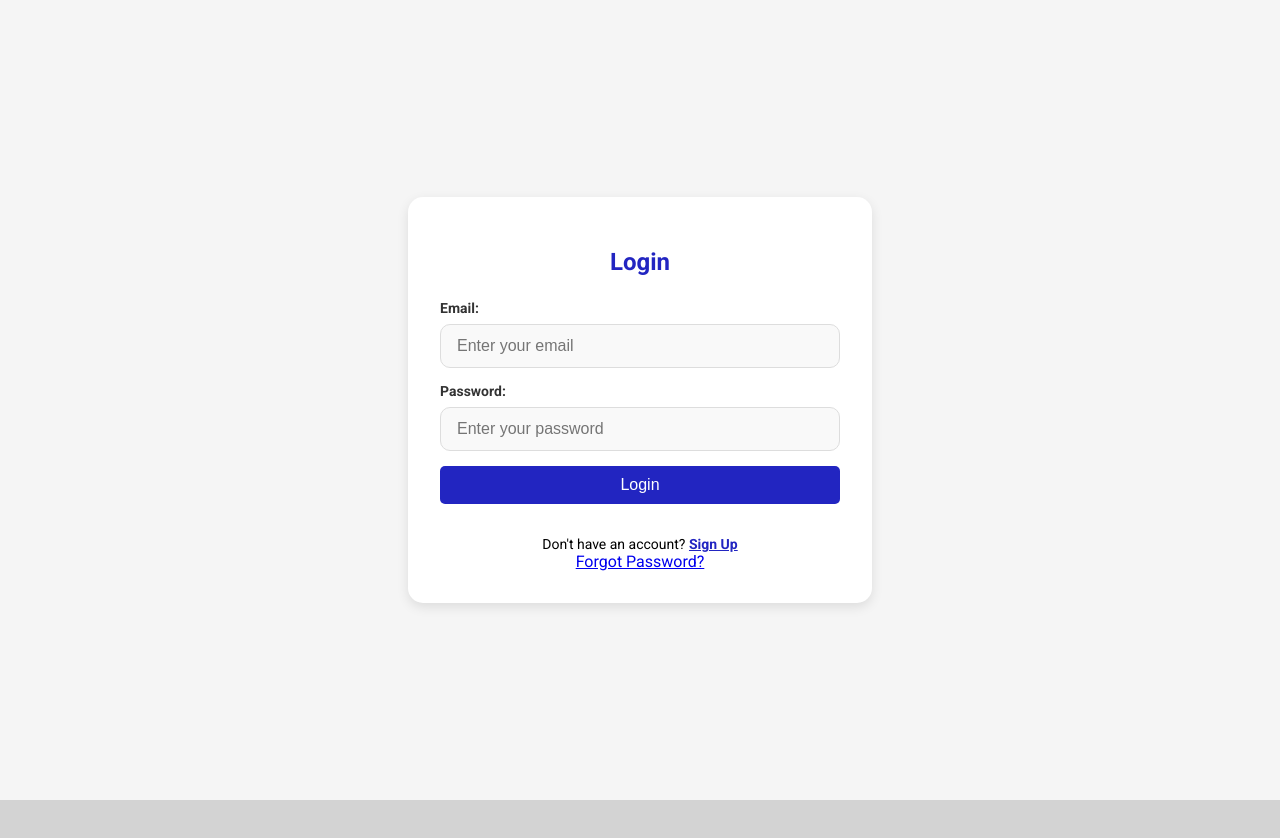
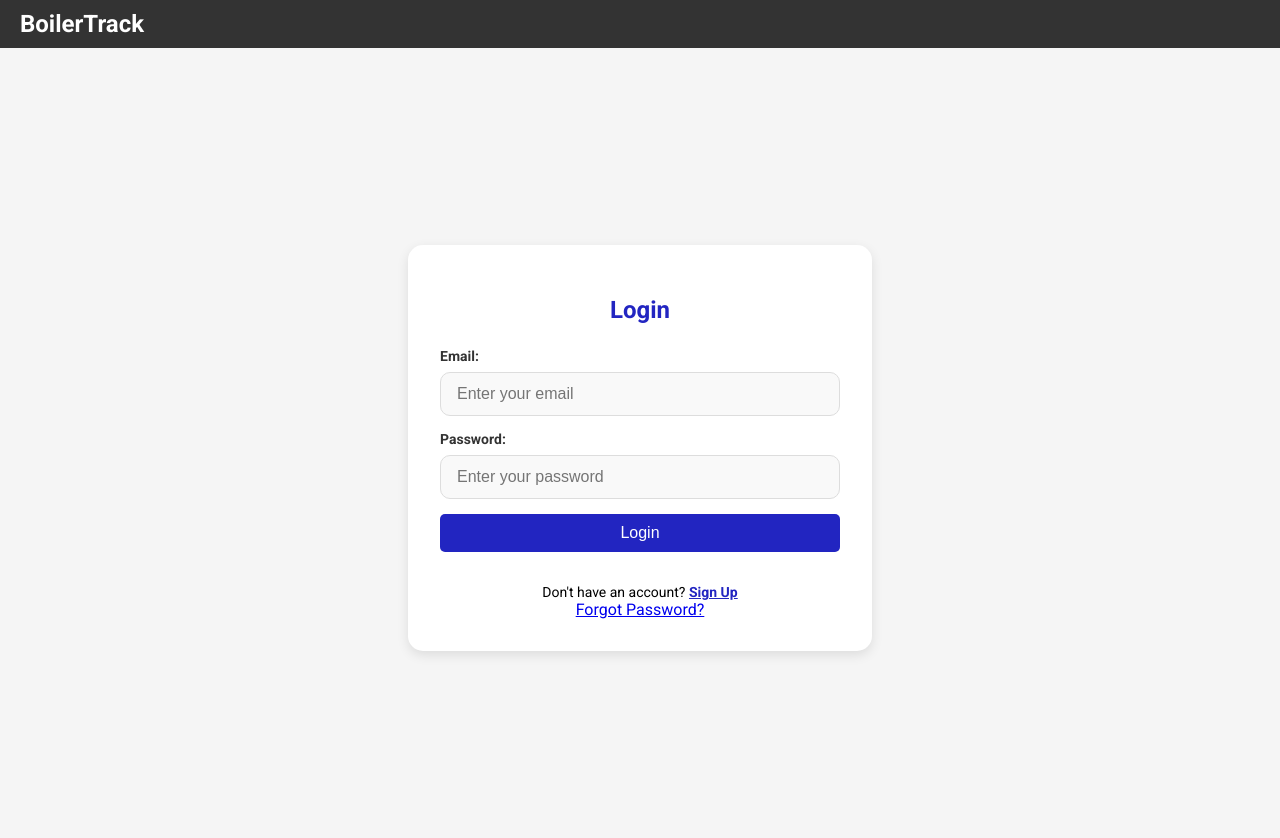
Before and after one commit to daivikghosh/BoilerTrack, a React (Create React App) app: page / in a window 1280 px wide. Shown: the top 838 px of the page. Before the commit the page ends 800 px from the top, so only its background shows below. Built offline with nearby package versions, Linux system fonts and the light colour scheme.

Commit message:
Added Layout Bar

```diff
--- a/src/App.js
+++ b/src/App.js
@@ -25,15 +25,16 @@ import DisputeClaimForm from "./components/DisputeClaimForm/DisputeClaimForm.js"
 import ReleaseForm from "./components/ReleaseForm/ReleaseForm.js";
 import ProcessedClaimsPage from './components/ProcessedClaims/ProcessedClaims.js';
 import EditProcessedClaim from './components/EditProcessedClaim/EditProcessedClaim.js'; // Import the edit component if created
-
 import ListViewClaimRequestsStudent from "./components/ViewAllClaimsStudent/ViewAllClaimsStudent.js";
 import ModifyClaimForm from "./components/ClaimForm/ModifyClaimForm.js";
 import PrintItem from "./components/ItemView/PrintItem.js";
 import BulkUpload from "./components/StaffInputForm/BulkUpload.js";
+import LayoutBar from "./components/LayoutBar/LayoutBar.js";
 
 const App = () => {
   return (
     <Router>
+      <LayoutBar />
       <Routes>
         <Route path="/" element={<LoginSignupPage />} />{" "}
         <Route path="/UploadImage" element={<ImageUpload />} />{" "}
--- /dev/null
+++ b/src/components/LayoutBar/LayoutBar.css
@@ -0,0 +1,35 @@
+.layout-bar {
+    display: flex;
+    justify-content: space-between;
+    align-items: center;
+    padding: 10px 20px;
+    background-color: #333;
+    color: white;
+}
+
+.logo {
+    font-size: 24px;
+    font-weight: bold;
+    color: white; /* Ensures the text color remains white */
+    text-decoration: none; /* Removes the underline */
+}
+
+.nav-links {
+    list-style: none;
+    display: flex;
+    gap: 20px;
+}
+
+.nav-links li {
+    display: inline;
+}
+
+.nav-links a {
+    color: white;
+    text-decoration: none;
+    font-size: 16px;
+}
+
+.nav-links a:hover {
+    text-decoration: underline;
+}
--- /dev/null
+++ b/src/components/LayoutBar/LayoutBar.js
@@ -0,0 +1,15 @@
+import React from 'react';
+import { Link } from 'react-router-dom';
+import './LayoutBar.css'; // Import your CSS file for styling
+
+function LayoutBar() {
+    return (
+        <nav className="layout-bar">
+            <Link to="/all-items-staff" className="logo">
+                BoilerTrack
+            </Link>
+        </nav>
+    );
+}
+
+export default LayoutBar;
```
